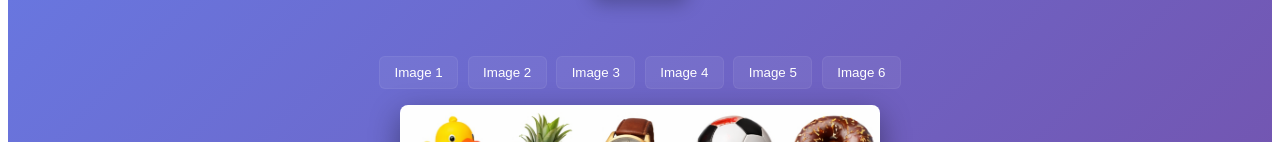
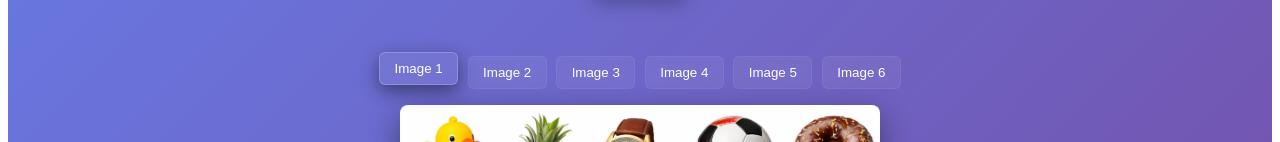
Before and after one commit to arunbabu21/fun-friday, an Angular app: page /game2 in a window 1280 px wide. Both pictures are taken after a click on the button "Image 1". Shown: the part 362-504 px from the top of the page. Built offline with nearby package versions, Linux system fonts and the light colour scheme.

Commit message:
FunFriday - commit 6

```diff
--- a/src/app/components/game2/game2.css
+++ b/src/app/components/game2/game2.css
@@ -111,6 +111,12 @@ p {
 
 .image-btn:hover { transform: translateY(-2px); }
 
+.image-btn.active {
+  box-shadow: 0 6px 18px rgba(0,0,0,0.45);
+  transform: translateY(-4px);
+  border-color: rgba(255,255,255,0.2);
+}
+
 .preview img {
   max-width: 90vw;
   max-height: 60vh;
--- a/src/app/components/game2/game2.html
+++ b/src/app/components/game2/game2.html
@@ -5,21 +5,23 @@
   <div class="timer-area">
     <div class="timer-display">{{ remaining() }}s</div>
     <button class="timer-btn" (click)="toggleCountdown()">{{ running() ? 'Pause' : 'Ready' }}</button>
-    <div class="timer-message" [class.timeout]="message() === 'STop!!!!! Timeout'">{{ message() }}</div>
+    <div class="timer-message" [class.timeout]="message() === 'Stop!!!!! Timeout'">{{ message() }}</div>
   </div>
 
   <div class="image-section">
     <div class="image-btns">
-      <button class="image-btn" (click)="showImage(images[0])">Image 1</button>
-      <button class="image-btn" (click)="showImage(images[1])">Image 2</button>
-      <button class="image-btn" (click)="showImage(images[2])">Image 3</button>
-      <button class="image-btn" (click)="showImage(images[3])">Image 4</button>
-      <button class="image-btn" (click)="showImage(images[4])">Image 5</button>
-      <button class="image-btn" (click)="showImage(images[5])">Image 6</button>
+      <button
+        class="image-btn"
+        *ngFor="let img of images; let i = index"
+        (click)="showImage(img)"
+        [class.active]="selectedImage() === img"
+      >
+        Image {{ i + 1 }}
+      </button>
     </div>
 
     <div class="preview" *ngIf="selectedImage()">
-      <img [src]="'/assets/game2/' + selectedImage()" [alt]="selectedImage()" />
+      <img [src]="getImagePath(selectedImage())" [alt]="selectedImage()" />
     </div>
   </div>
 
--- a/src/app/components/game2/game2.ts
+++ b/src/app/components/game2/game2.ts
@@ -24,10 +24,16 @@ export class Game2 {
     '5.png',
     '6.png',
   ];
+  // no image selected by default; only show after user clicks a button
   selectedImage = signal<string | null>(null);
 
   showImage(name: string) {
     this.selectedImage.set(name);
+  }
+
+  // helper to build full asset path
+  getImagePath(name: string | null) {
+    return name ? '/assets/game2/' + name : '';
   }
 
   toggleCountdown() {
@@ -50,6 +56,8 @@ export class Game2 {
       if (val <= 0) {
         this.stopCountdown();
         this.message.set('Stop!!!!! Timeout');
+        // hide any shown image when time runs out
+        this.selectedImage.set(null);
         setTimeout(() => {
           this.remaining.set(10);
         }, 1000);
```
